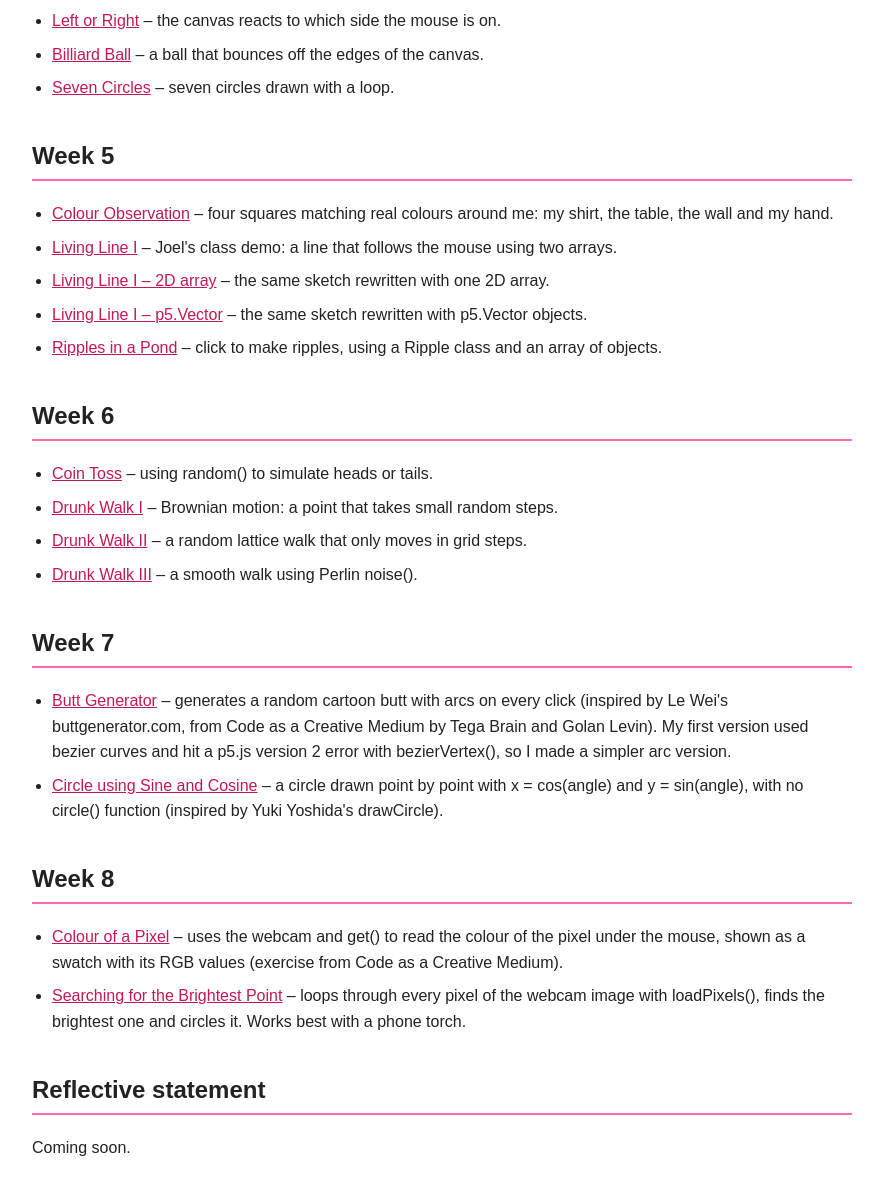
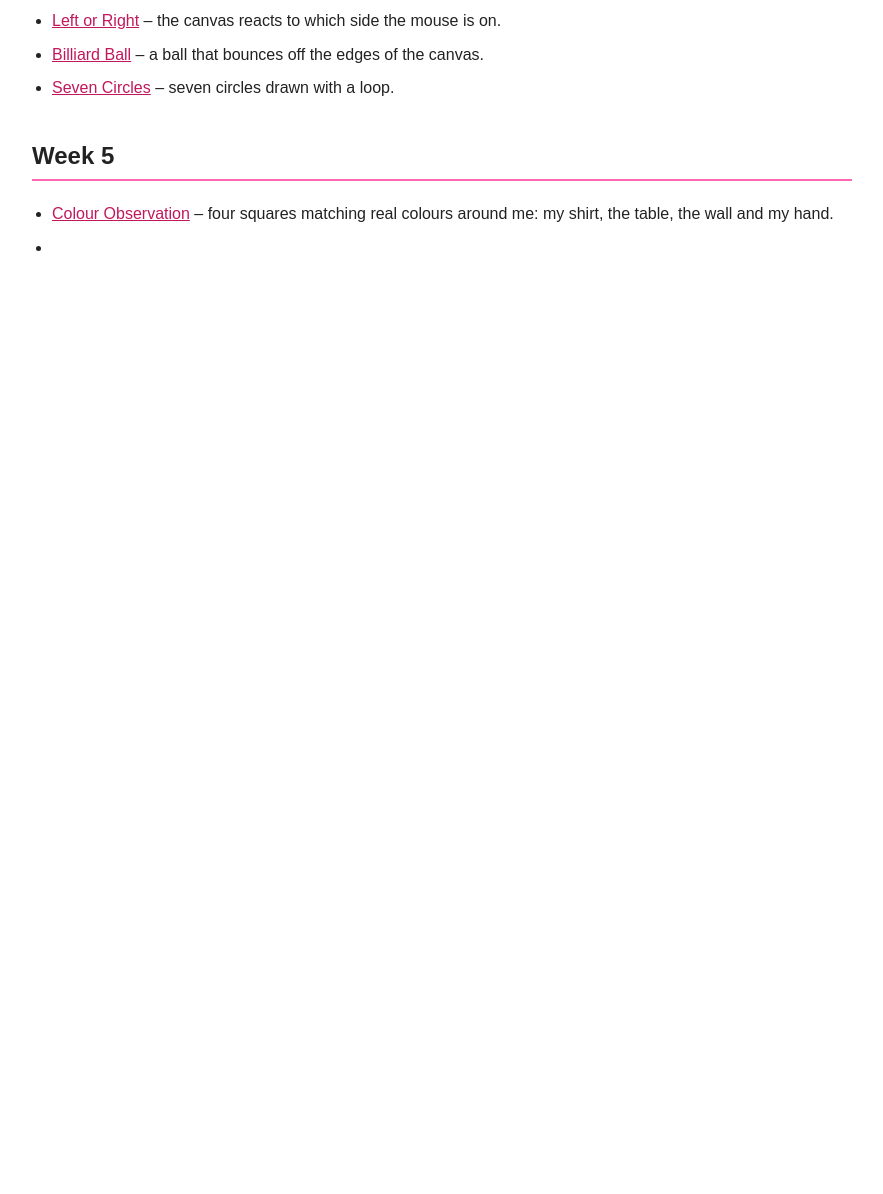
Before and after one commit to Imaansf5/Imaansf5.github.io, a plain HTML site: page index.html in a window 1280 px wide. Shown: the part 650-1844 px from the top of the page, without its empty margins (198-1081 px from the left). After the commit the page ends 950 px from the top, so only its background shows below. Drawn offline with Linux system fonts and the light colour scheme.

Commit message:
Update index.html by removing old project links
Removed several links and sections related to previous weeks' projects and added a placeholder for a new project.

```diff
--- a/index.html
+++ b/index.html
@@ -44,33 +44,4 @@
   <h2>Week 5</h2>
   <ul>
     <li><a href="https://editor.p5js.org/Imaansf5/sketches/BkvUf6ISF">Colour Observation</a> – four squares matching real colours around me: my shirt, the table, the wall and my hand.</li>
-    <li><a href="https://editor.p5js.org/Imaansf5/sketches/ny0C73xtm">Living Line I</a> – Joel's class demo: a line that follows the mouse using two arrays.</li>
-    <li><a href="https://editor.p5js.org/Imaansf5/sketches/WqcVezYZg">Living Line I – 2D array</a> – the same sketch rewritten with one 2D array.</li>
-    <li><a href="https://editor.p5js.org/Imaansf5/sketches/IhKYTdSNr">Living Line I – p5.Vector</a> – the same sketch rewritten with p5.Vector objects.</li>
-    <li><a href="https://editor.p5js.org/Imaansf5/sketches/nv272pTyV">Ripples in a Pond</a> – click to make ripples, using a Ripple class and an array of objects.</li>
-  </ul>
-
-  <h2>Week 6</h2>
-  <ul>
-    <li><a href="https://editor.p5js.org/Imaansf5/sketches/v9V4uuNbS">Coin Toss</a> – using random() to simulate heads or tails.</li>
-    <li><a href="https://editor.p5js.org/Imaansf5/sketches/S_UKCnsup">Drunk Walk I</a> – Brownian motion: a point that takes small random steps.</li>
-    <li><a href="https://editor.p5js.org/Imaansf5/sketches/CMKkqUZ27">Drunk Walk II</a> – a random lattice walk that only moves in grid steps.</li>
-    <li><a href="https://editor.p5js.org/Imaansf5/sketches/miw7LoKYh">Drunk Walk III</a> – a smooth walk using Perlin noise().</li>
-  </ul>
-
-  <h2>Week 7</h2>
-  <ul>
-    <li><a href="https://editor.p5js.org/Imaansf5/sketches/A0lbqF--0">Butt Generator</a> – generates a random cartoon butt with arcs on every click (inspired by Le Wei's buttgenerator.com, from Code as a Creative Medium by Tega Brain and Golan Levin). My first version used bezier curves and hit a p5.js version 2 error with bezierVertex(), so I made a simpler arc version.</li>
-    <li><a href="PASTE-CIRCLE-LINK-HERE">Circle using Sine and Cosine</a> – a circle drawn point by point with x = cos(angle) and y = sin(angle), with no circle() function (inspired by Yuki Yoshida's drawCircle).</li>
-  </ul>
-
-  <h2>Week 8</h2>
-  <ul>
-    <li><a href="https://editor.p5js.org/Imaansf5/sketches/Z6m6E0P_r">Colour of a Pixel</a> – uses the webcam and get() to read the colour of the pixel under the mouse, shown as a swatch with its RGB values (exercise from Code as a Creative Medium).</li>
-    <li><a href="https://editor.p5js.org/Imaansf5/sketches/vVeRBniWVK">Searching for the Brightest Point</a> – loops through every pixel of the webcam image with loadPixels(), finds the brightest one and circles it. Works best with a phone torch.</li>
-  </ul>
-
-  <h2>Reflective statement</h2>
-  <p>Coming soon.</p>
-</body>
-</html>
+    <li><a
```
